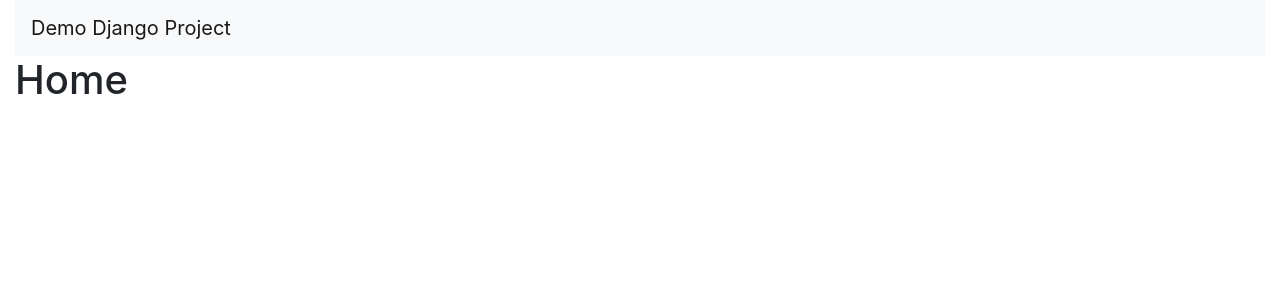
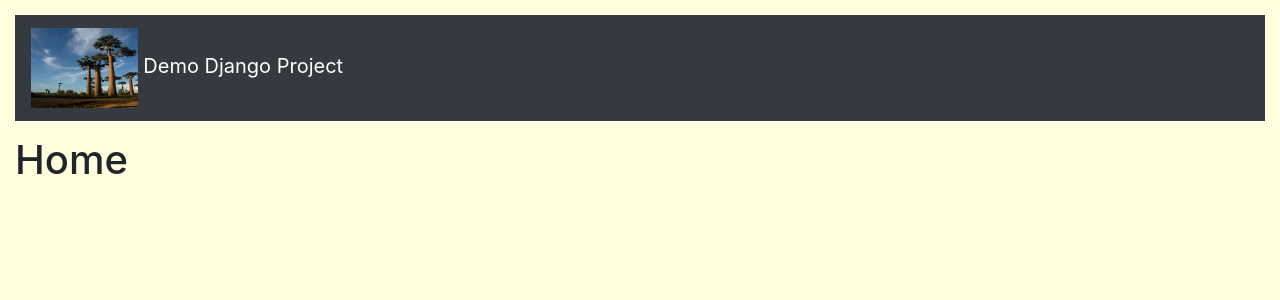
Before and after one commit to nonZero/very-simple-django-project, a Django app: page / in a window 1280 px wide. Shown: the top 300 px of the page. Run offline with Django 3.2, Linux system fonts and the light colour scheme; data that the repository does not hold is empty; some libraries are stand-ins or nearby versions.

Commit message:
Added some colors and images

```diff
--- a/demoapp/static/css/style.css
+++ b/demoapp/static/css/style.css
@@ -0,0 +1,7 @@
+body {
+    background: lightyellow;
+}
+
+.navbar {
+    margin: 15px 0;
+}
--- a/demoapp/templates/base.html
+++ b/demoapp/templates/base.html
@@ -16,8 +16,9 @@
 <body>
 <div class="container-fluid">
 
-    <nav class="navbar navbar-light bg-light">
+    <nav class="navbar navbar-dark bg-dark">
         <a class="navbar-brand" href="{% url "demoapp:list" %}">
+            <img src="{% static "images/baobab.jpg" %}" alt="BAOBAB" height="80"/>
             Demo Django Project
         </a>
     </nav>
@@ -32,9 +33,12 @@
     {% endblock %}
 
 </div>
+
+
 {% bootstrap_javascript jquery='full' %}
 {% block scripts %}
 
 {% endblock %}
+
 </body>
 </html>
```
Also changed, not shown: demoapp/static/images/baobab.jpg (added).
